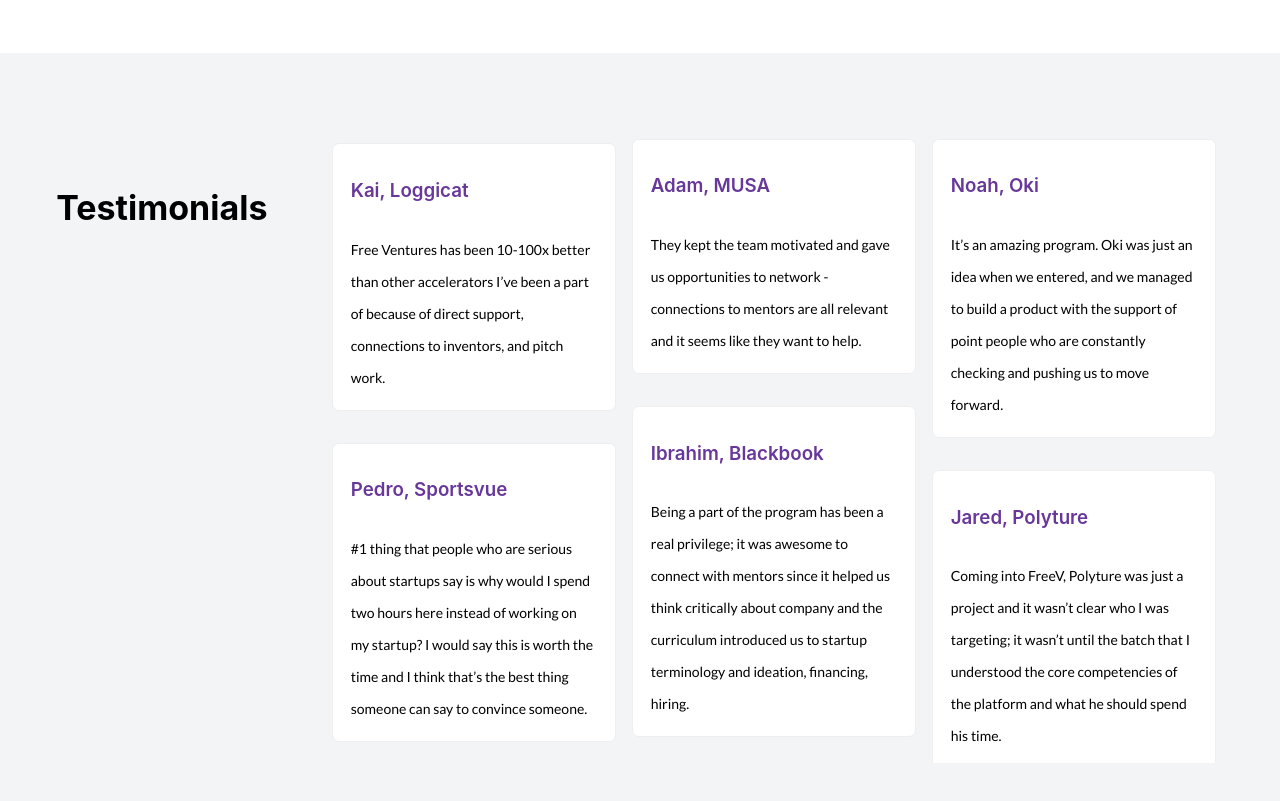
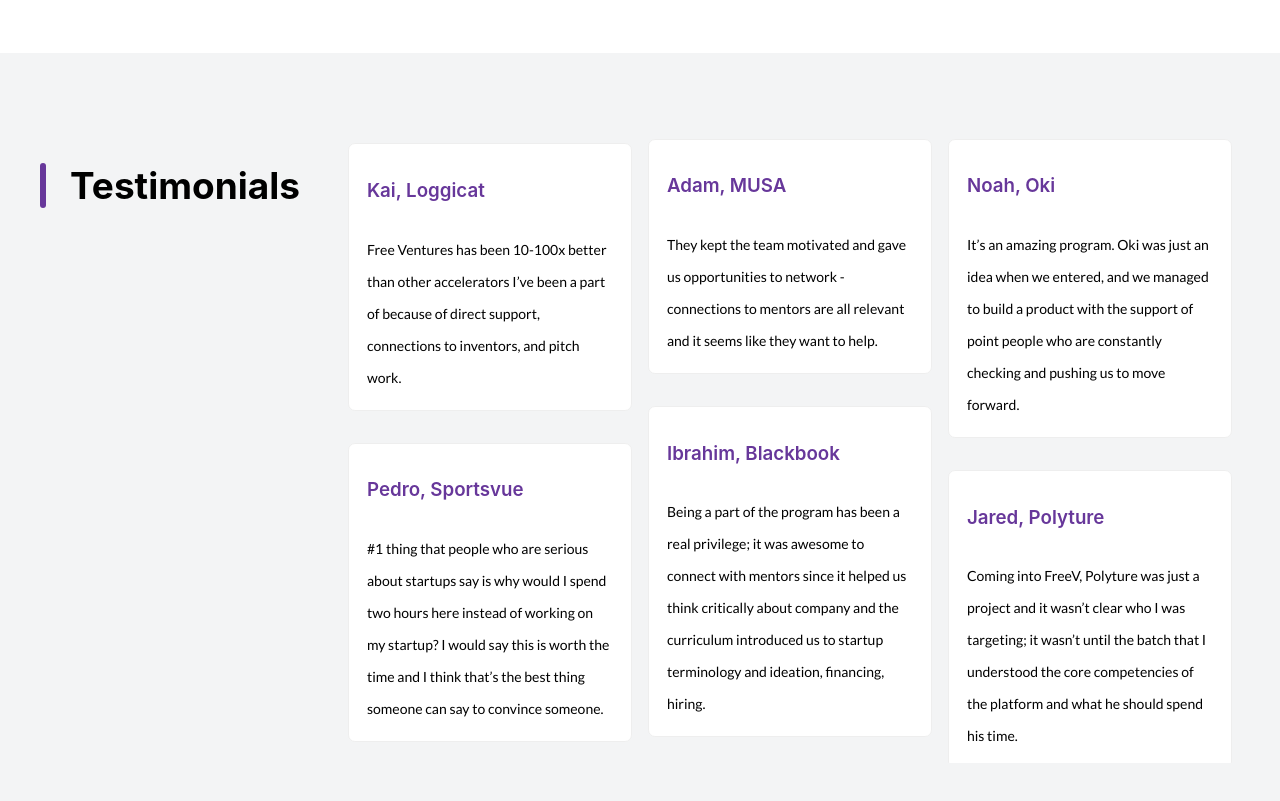
Before and after one commit to Free-Ventures-Cal/website, a React (Create React App) app: page / in a window 1280 px wide. Shown: the part 4100-4901 px from the top of the page. Built offline with nearby package versions, Linux system fonts and the light colour scheme.

Commit message:
Use GenericTop header for testimonials section

```diff
--- a/src/Components/Home.js
+++ b/src/Components/Home.js
@@ -450,7 +450,14 @@ function Home() {
             {/* start gray section */}
             <div className="testimonialsHome homeSection gray">
                 <div className="testimonials-heading">
-                    <h2>Testimonials</h2>
+                <section className="genericTop">
+                    <div className="container">
+                        <div className="purpleBorder"></div>
+                        <div class="topHeader">
+                            <h1>Testimonials</h1>
+                        </div>
+                    </div>
+                </section>
                 </div>
                 <div className="testimonials">
                     <div class="testimonials-marquee-wrapper">
```
